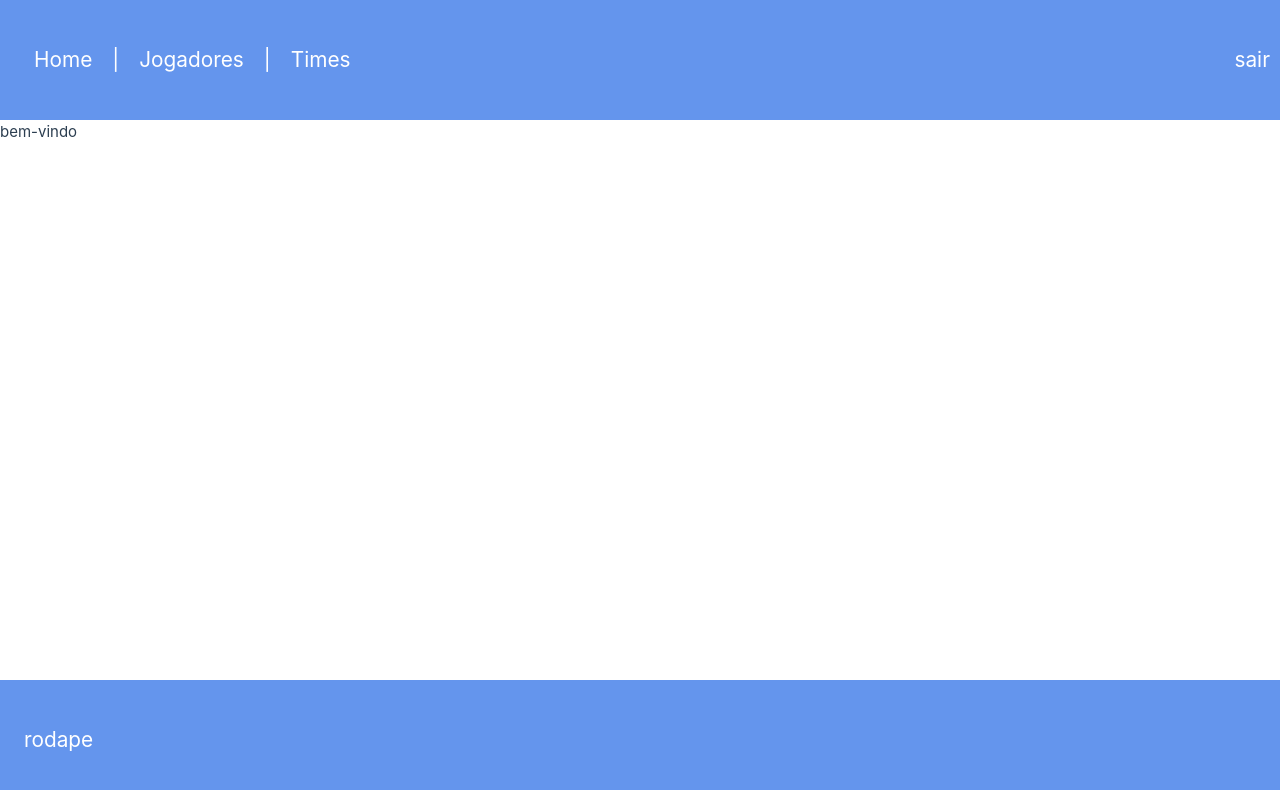
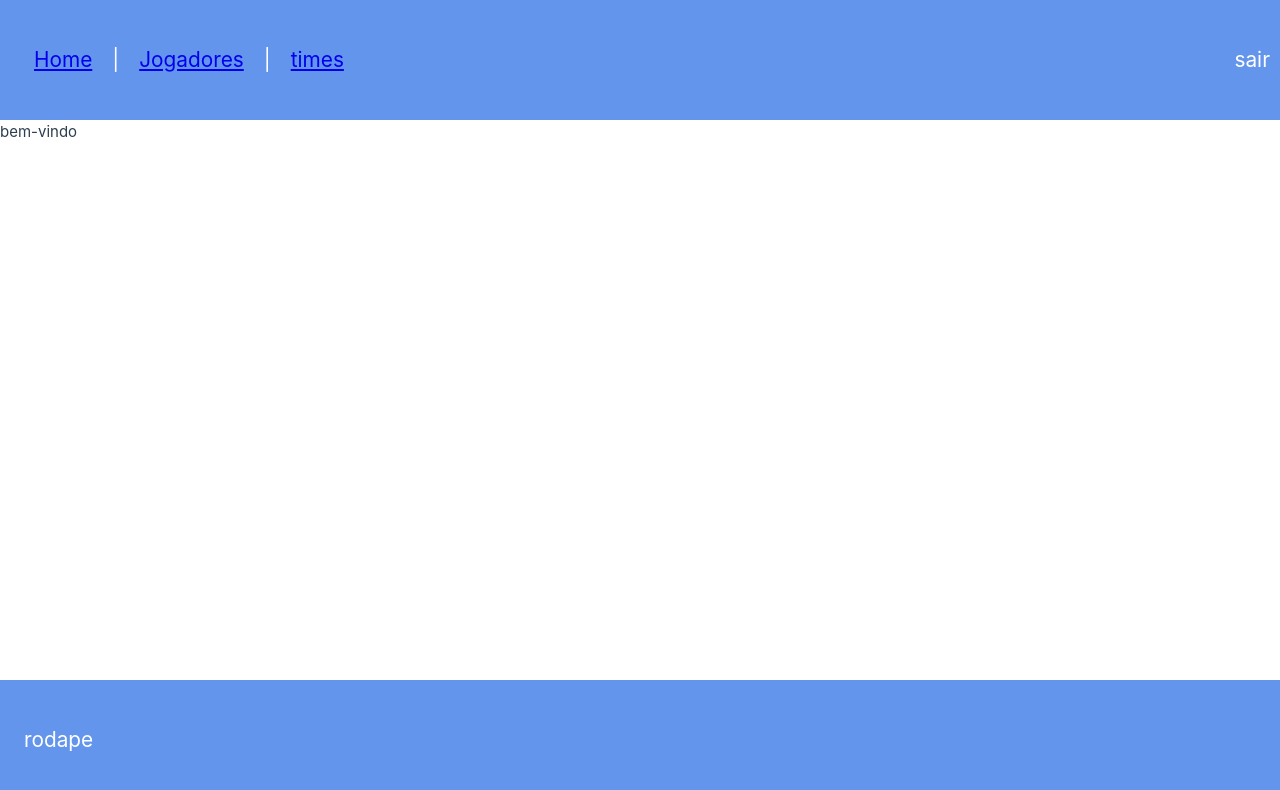
Before and after one commit to mariagerotti/exercTimes, a Vue app: page / in a window 1280 px wide. Shown: the top 790 px of the page. Built offline with nearby package versions, Linux system fonts and the light colour scheme; the HTML template or start-up script is replaced by a standard one.

Commit message:
upload routerlink

```diff
--- a/src/App.vue
+++ b/src/App.vue
@@ -1,11 +1,11 @@
 <template>
   <header>
     <div class="menu-esquerdo">
-      <span>Home</span>
+      <span><RouterLink to="/">Home</RouterLink></span>
       <span>|</span>
-      <span>Jogadores</span>
+      <span><RouterLink to="/jogadores">Jogadores</RouterLink></span>
       <span>|</span>
-      <span>Times</span>
+      <span><RouterLink to="/times">times</RouterLink></span>
     </div>
     <div class="menu-direito"><span>sair</span></div>
   </header>
```
